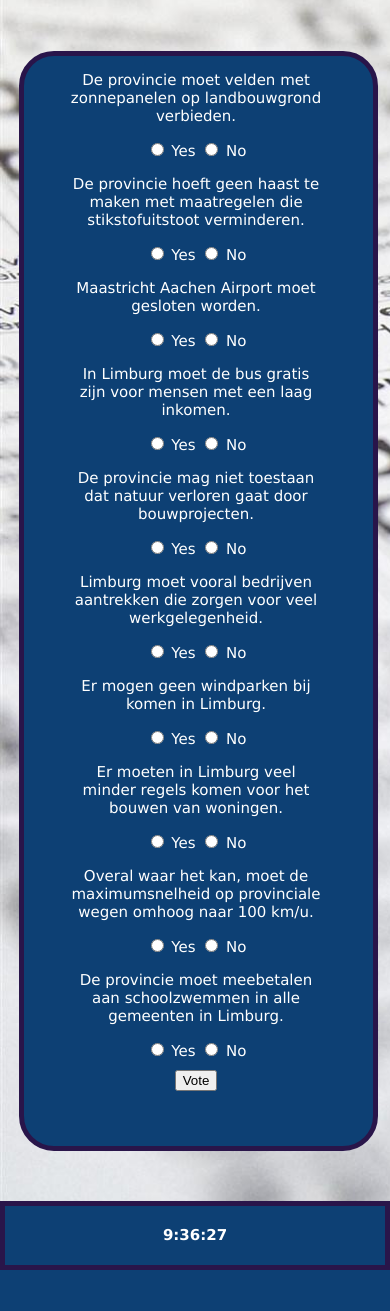
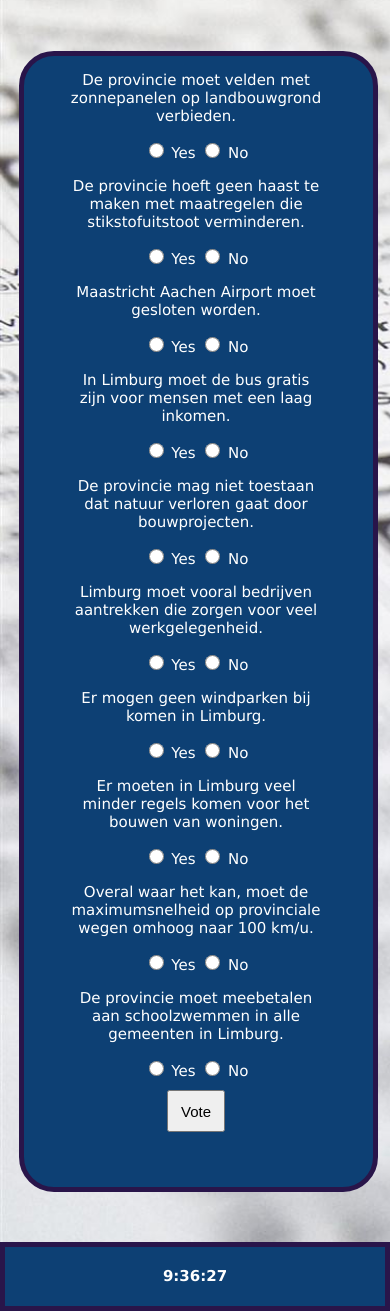
Before and after one commit to Max-Scholten/Project2, a PHP site: page /questionnaire.php in a window 390 px wide. Shown: the part 74-1385 px from the top of the page. Before the commit the page ends 1344 px from the top, so only its background shows below. Run offline with PHP 8.4, Linux system fonts and the light colour scheme; a user stored in the database is signed in; data comes from the database, SQL or seed files in the repository.

Commit message:
css @media questionnaire

```diff
--- a/css/question.css
+++ b/css/question.css
@@ -111,8 +111,20 @@ footer{
 
     }
 
+    input{
+        height: 25px;
+        width: 25px;
+    }
+
+    #vote{
+        height: 5vh;
+        width: 15vw;
+        font-size: 30px;
+    }
+
     #bt{
-        padding-top: 7px;
+        padding-top: 10px;
+
     }
 
 
@@ -210,6 +222,22 @@ footer{
 
     }
 
+    input{
+        height: 15px;
+        width: 15px;
+    }
+
+    #vote{
+        height: 5vh;
+        width: 15vw;
+        font-size: 15px;
+    }
+
+    #bt{
+        padding-top: 10px;
+
+    }
+
     h2{
         font-size: 28px;
     }
@@ -218,12 +246,6 @@ footer{
         font-size: 15px;
 
     }
-
-    #bt{
-        padding-top: 10px;
-    }
-
-
 
     #tekst{
         grid-area: tekst;
--- a/questionnaire.php
+++ b/questionnaire.php
@@ -67,7 +67,7 @@ $conn = null;
 <?php endforeach; ?>
 
         <div id="bt">
-            <button type="submit">Vote</button>
+            <button id="vote" type="submit">Vote</button>
         </div>
     </form>
     </div>
```
